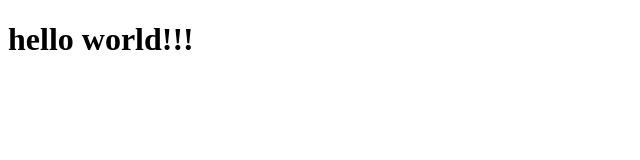
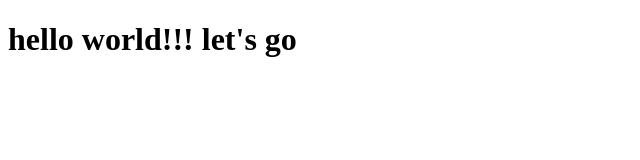
Before and after one commit to waheed284/microverseweb, a plain HTML site: page index.html in a window 1280 px wide. Shown: the whole page, without its empty margins (0-640 px from the left). Drawn offline with Linux system fonts and the light colour scheme.

Commit message:
Update index.html

```diff
--- a/index.html
+++ b/index.html
@@ -3,6 +3,6 @@
 
 </head>
 <body>
-    <h1>hello world!!!</h1>
+    <h1>hello world!!! let's go</h1>
 </body>
 </html>
```
